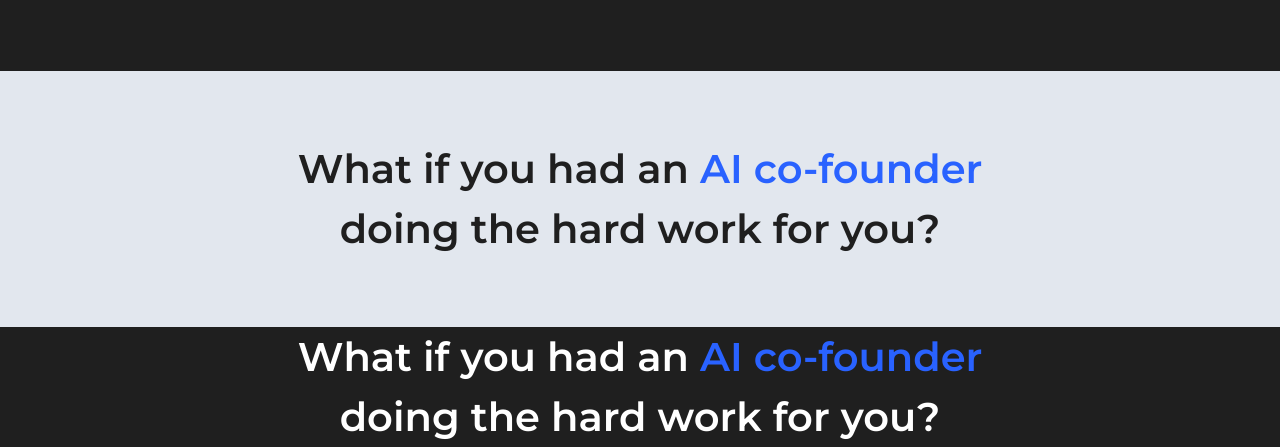
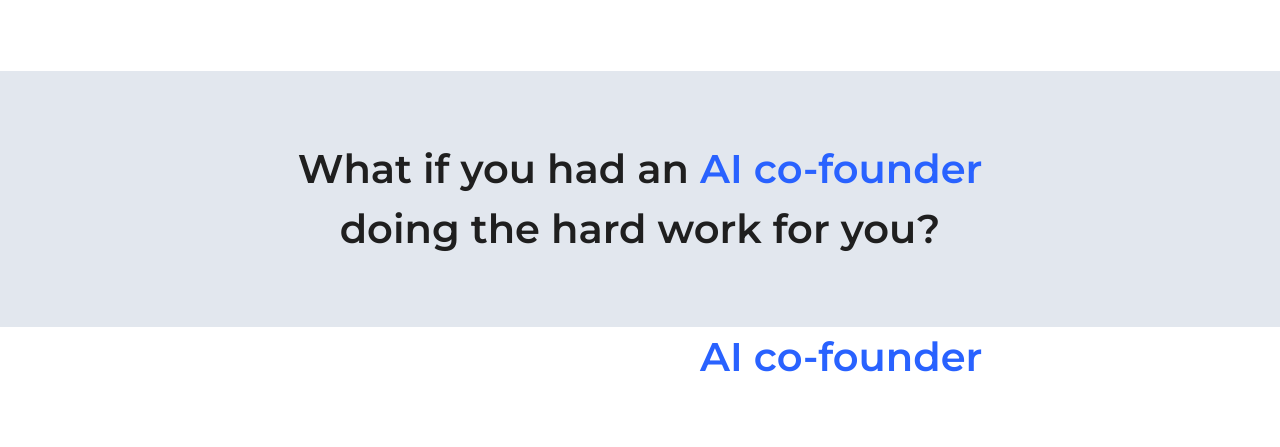
Before and after one commit to johnnysedh3lllo/future-iq, a website built with Vite: page index.html in a window 1280 px wide. Shown: the part 626-1073 px from the top of the page. Built offline with nearby package versions, Linux system fonts and the light colour scheme.

Commit message:
Updated index.html

```diff
--- a/index.html
+++ b/index.html
@@ -8,7 +8,7 @@
     <link href="./src/styles/main.css" rel="stylesheet" />
     <title>FutureIQ</title>
   </head>
-  <body class="bg-black-charcoal">
+  <body class="bg-black-midnight">
     <header
       class="mx-auto flex max-w-[1300px] flex-col gap-[4.25rem] pb-[4.625rem] pe-4 ps-4 pt-[1.875rem] md:gap-[8.125rem] md:pe-10 md:ps-10 2xl:gap-[10rem]"
     >
```
